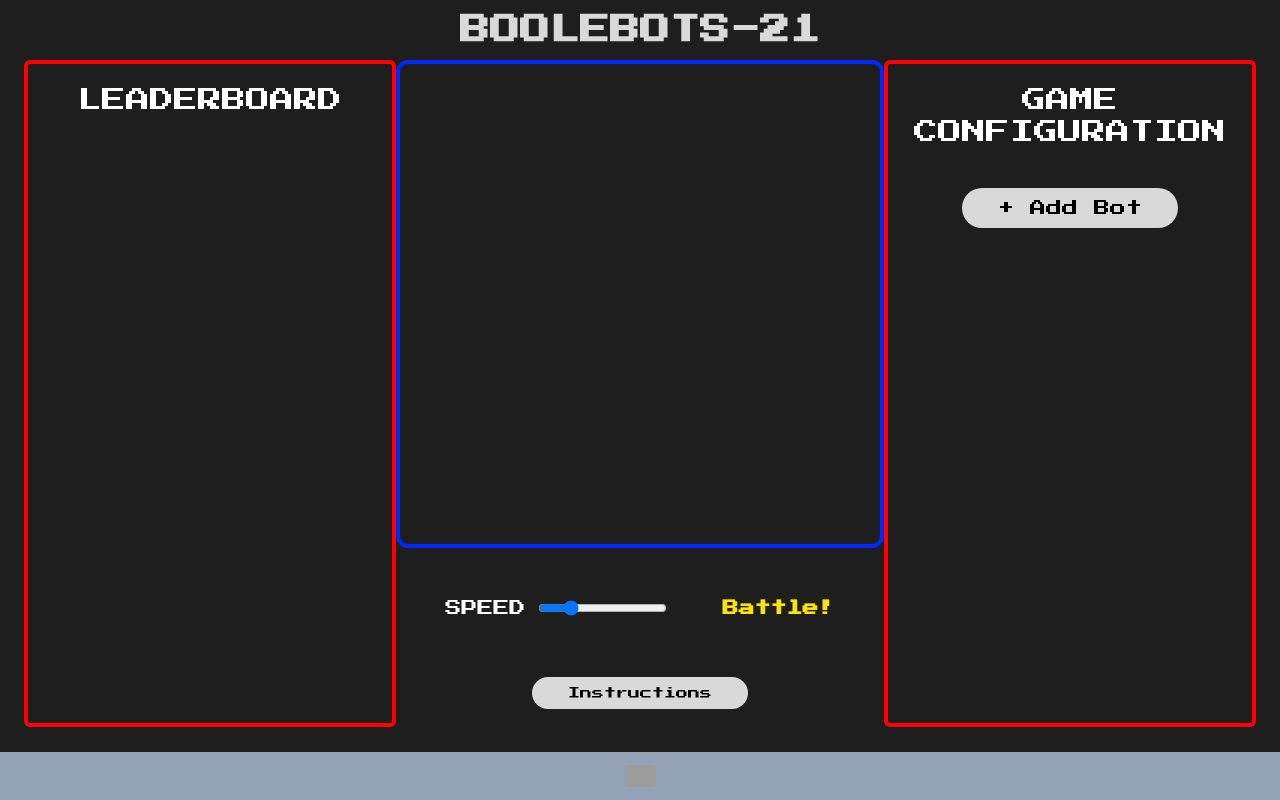
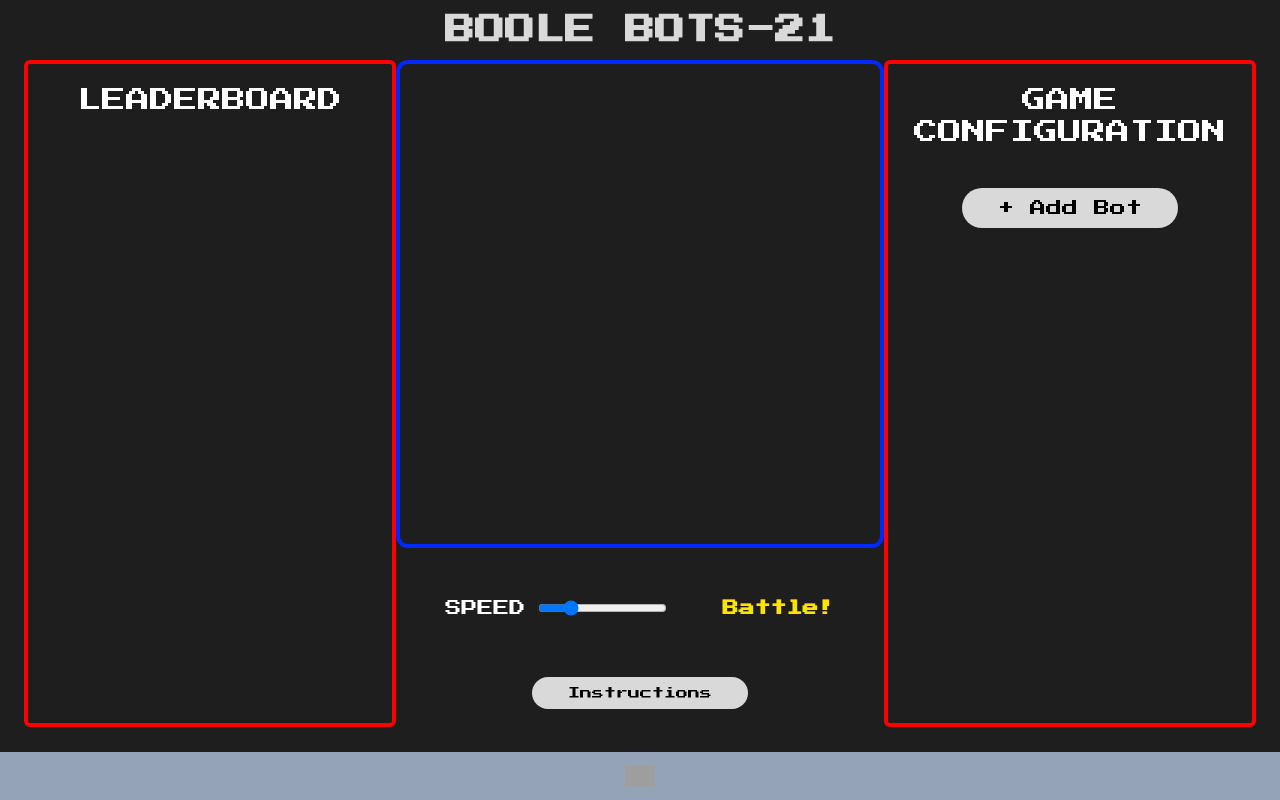
Before and after one commit to chingu-voyages/v44-tier2-team-21, a React (Vite) app: page / in a window 1280 px wide. Built offline with nearby package versions, Linux system fonts and the light colour scheme; grey boxes are pictures that could not be loaded.

Commit message:
Update title in Header

```diff
--- a/src/components/Header.jsx
+++ b/src/components/Header.jsx
@@ -1,7 +1,7 @@
 const Header = () => {
   return (
     <div className='text-center text-3xl font-bold bg-[#1E1E1E] text-[#D9D9D9] py-3 sticky top-0 w-full'>
-      <h1>BOOLEBOTS-21</h1>
+      <h1>BOOLE BOTS-21</h1>
     </div>
   );
 };
```
